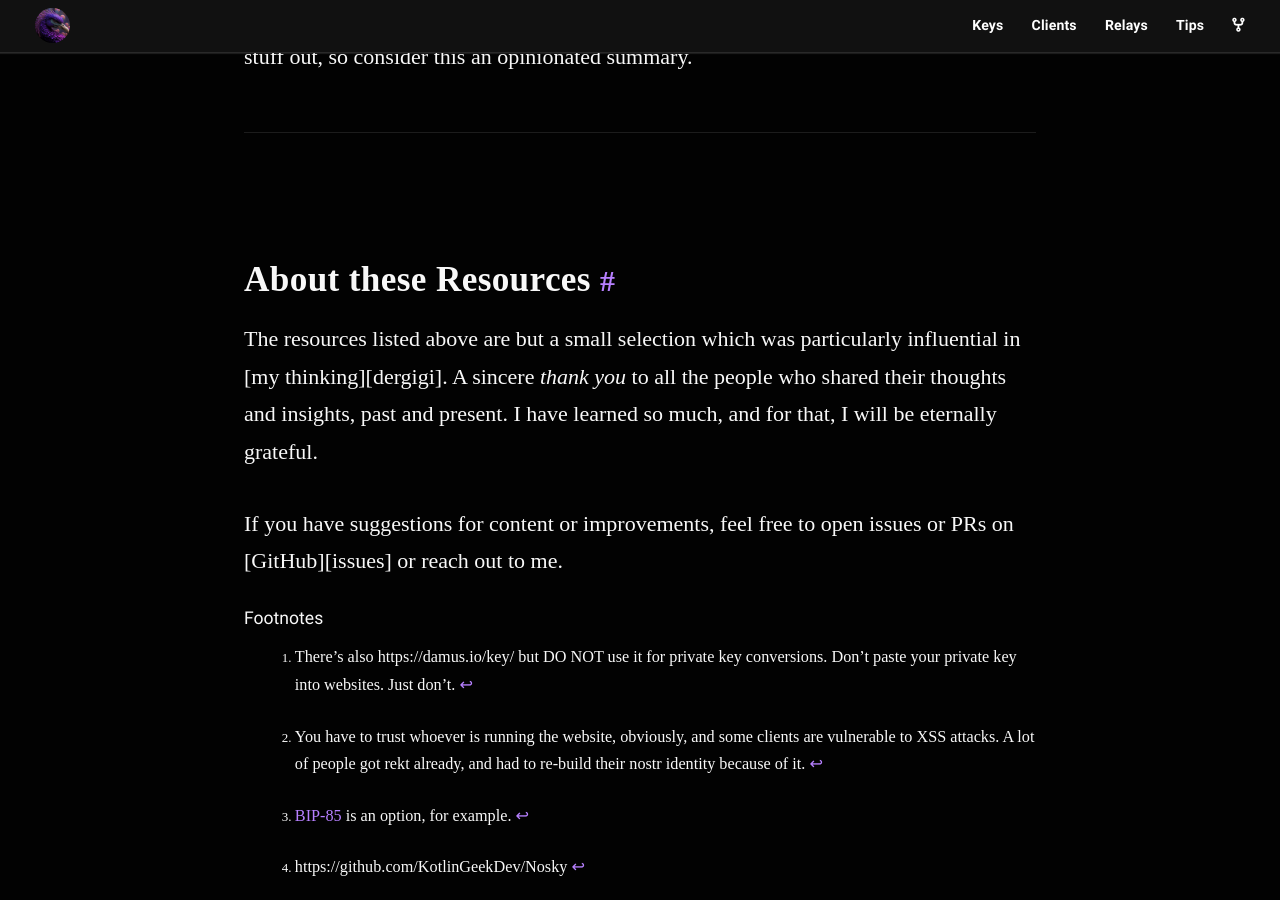
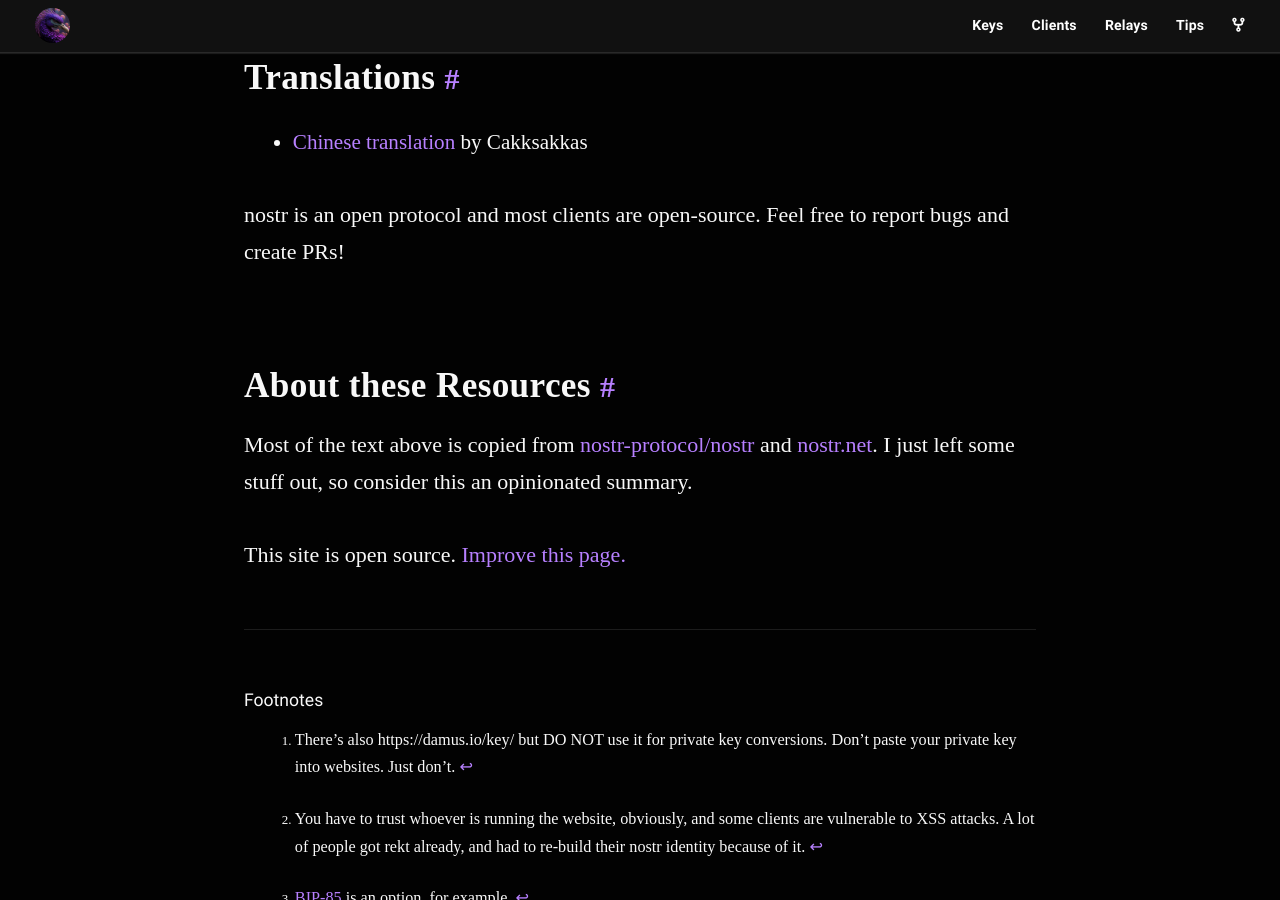
Before and after one commit to nostr-resources/nostr-resources.github.io, a Jekyll site: the page built from index.md, in a window 1280 px wide and 900 px high, scrolled down 7463 px. Built offline with Jekyll 4.4.1, drawn with Linux system fonts in a browser that asks for light colours; some web fonts are replaced; some of the changed text lies outside the part shown.

```diff
--- a/index.md
+++ b/index.md
@@ -32,7 +34,8 @@ How it works:
 - Anyone can run a relay. A relay is very simple and dumb. It does nothing besides accepting posts from some people and forwarding to others.
 - Relays don't have to be trusted. Signatures are verified on the client side.
 
-To use nostr, you need a [client](#clients) and a [key](#keys).
+
+---
 
 - [WTF is nostr?](#wtf-is-nostr)
 - [Keys](#keys)
@@ -49,6 +52,8 @@ To use nostr, you need a [client](#clients) and a [key](#keys).
 - [Translations](#translations)
 - [About these Resources](#about-these-resources)
 
+---
+
 ## Keys
 
 Your keys are your identity. You can think of your public key (`npub...`) as
@@ -170,6 +176,8 @@ You can view all public notes here: [https://brb.io/n/search?kind=1](https://brb
 
 - 👉 [https://brb.io/search](https://brb.io/search)
 
+---
+
 ### More info
 
 - [nostr.net](https://www.nostr.net/) aka awesome-nostr by @aaaljaz
@@ -192,22 +200,13 @@ There's known [privacy issues](https://consentonchain.github.io/blog/posts/nostr
 nostr is an open protocol and most clients are open-source.
 Feel free to report bugs and create PRs!
 
----
+## About these Resources
 
 Most of the text above is copied from
 [nostr-protocol/nostr](https://github.com/nostr-protocol/nostr) and
 [nostr.net](https://www.nostr.net/). I just left some stuff out, so consider this an
 opinionated summary.
 
+This site is open source. [Improve this page.](https://github.com/nostr-resources/nostr-resources.github.io)
 
 ---
-
-## About these Resources
-
-The resources listed above are but a small selection which was particularly
-influential in [my thinking][dergigi]. A sincere *thank you* to all the people
-who shared their thoughts and insights, past and present. I have learned so
-much, and for that, I will be eternally grateful.
-
-If you have suggestions for content or improvements, feel free to open issues
-or PRs on [GitHub][issues] or reach out to me.
```
Also changed, not shown: other parts of index.md (+12 -9 lines).
